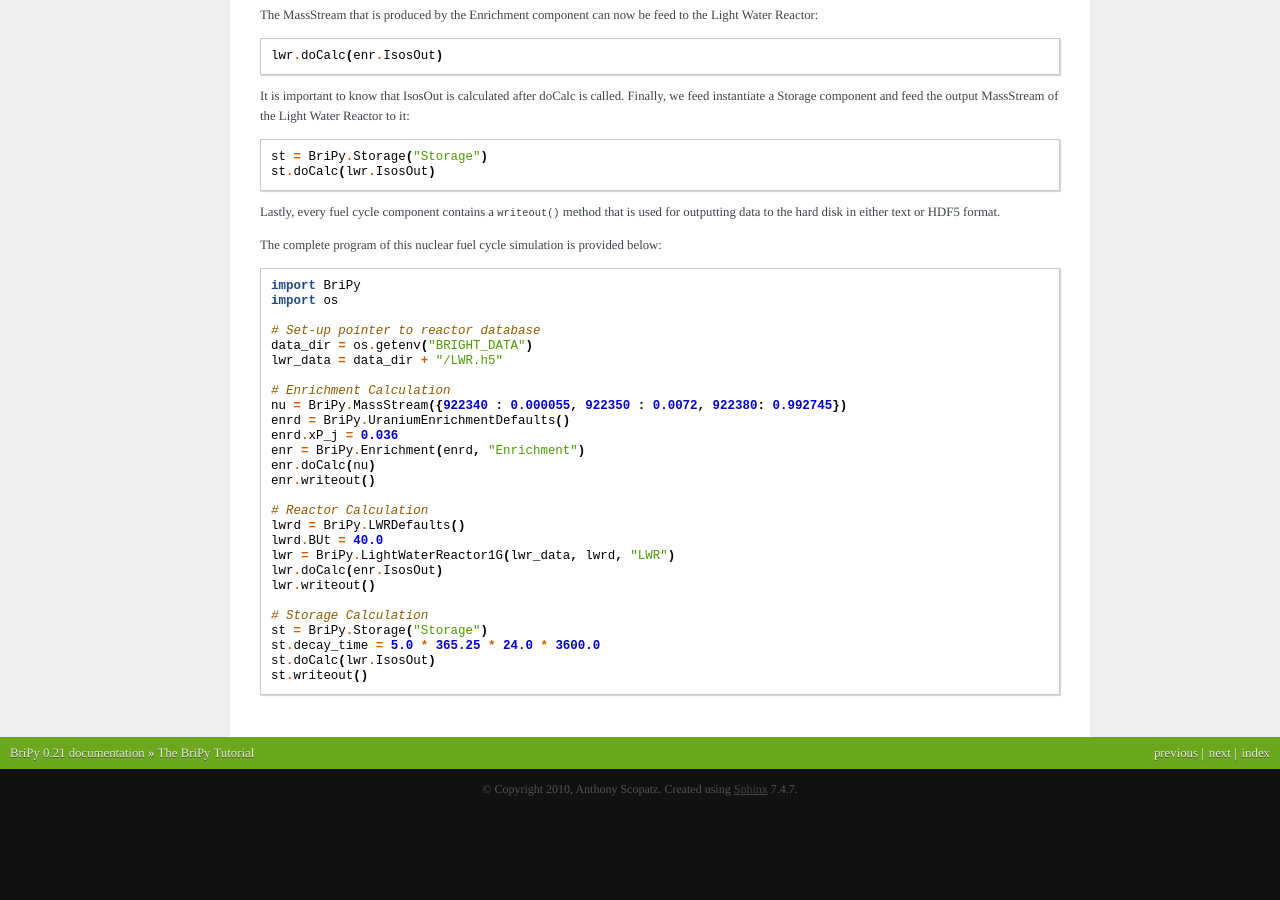
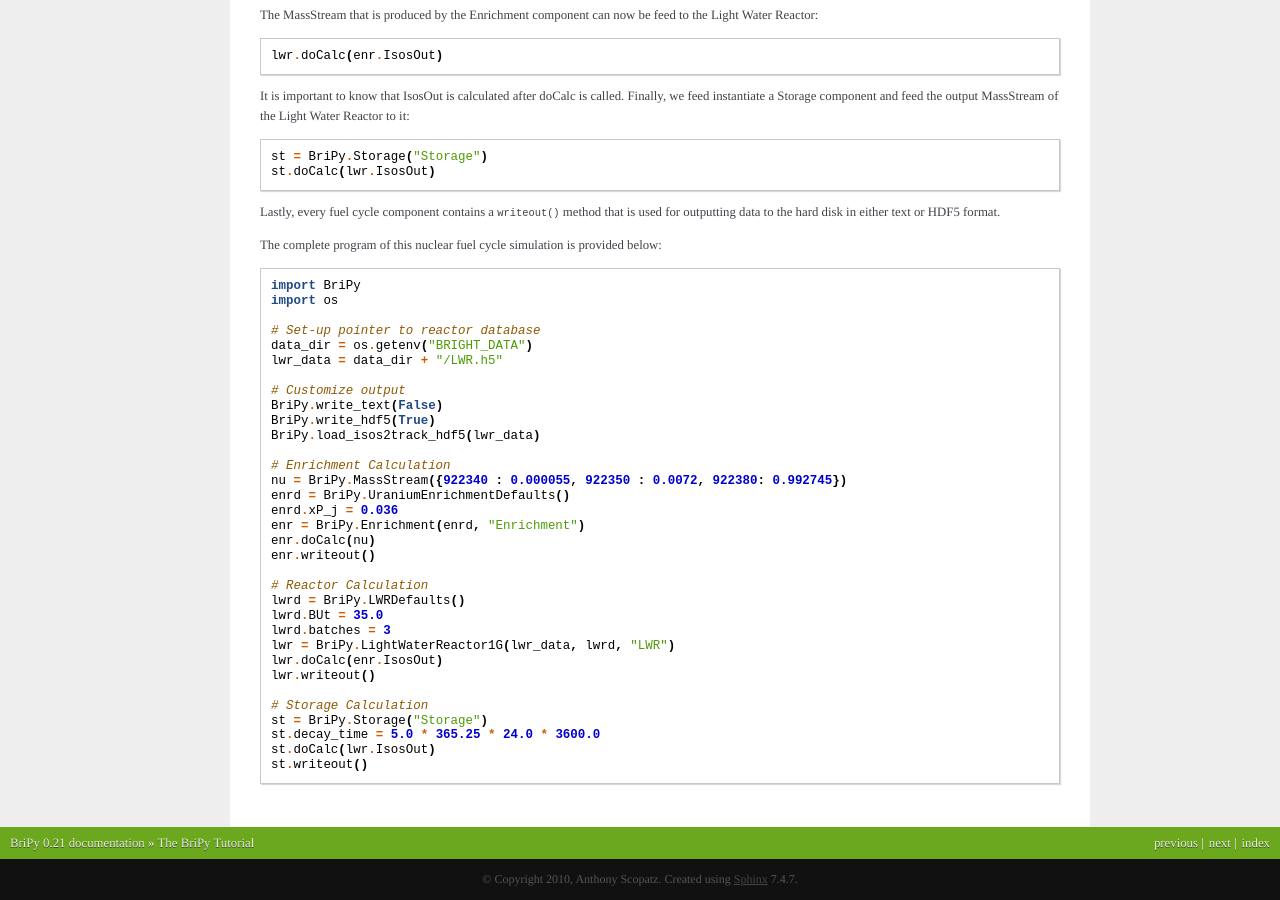
Before and after one commit to bright-dev/bright, a Sphinx documentation site: the page built from doc/source/Tutorial.rst, in a window 1280 px wide and 900 px high, scrolled down 2070 px. Built offline with Sphinx 7.4.7, drawn with Linux system fonts in a browser that asks for light colours; formulas are drawn with MathJax 3; before the commit the page ends 2880 px from its top, so only the background shows below that.

Commit message:
Altered Tutorial a bit to actually work.

```diff
--- a/doc/source/Tutorial.rst
+++ b/doc/source/Tutorial.rst
@@ -118,6 +118,11 @@ The complete program of this nuclear fuel cycle simulation is provided below::
     data_dir = os.getenv("BRIGHT_DATA")
     lwr_data = data_dir + "/LWR.h5"
 
+    # Customize output
+    BriPy.write_text(False)
+    BriPy.write_hdf5(True)
+    BriPy.load_isos2track_hdf5(lwr_data)
+
     # Enrichment Calculation
     nu = BriPy.MassStream({922340 : 0.000055, 922350 : 0.0072, 922380: 0.992745})
     enrd = BriPy.UraniumEnrichmentDefaults()
@@ -128,7 +133,8 @@ The complete program of this nuclear fuel cycle simulation is provided below::
 
     # Reactor Calculation
     lwrd = BriPy.LWRDefaults()
-    lwrd.BUt = 40.0
+    lwrd.BUt = 35.0
+    lwrd.batches = 3
     lwr = BriPy.LightWaterReactor1G(lwr_data, lwrd, "LWR")
     lwr.doCalc(enr.IsosOut)
     lwr.writeout()
```
